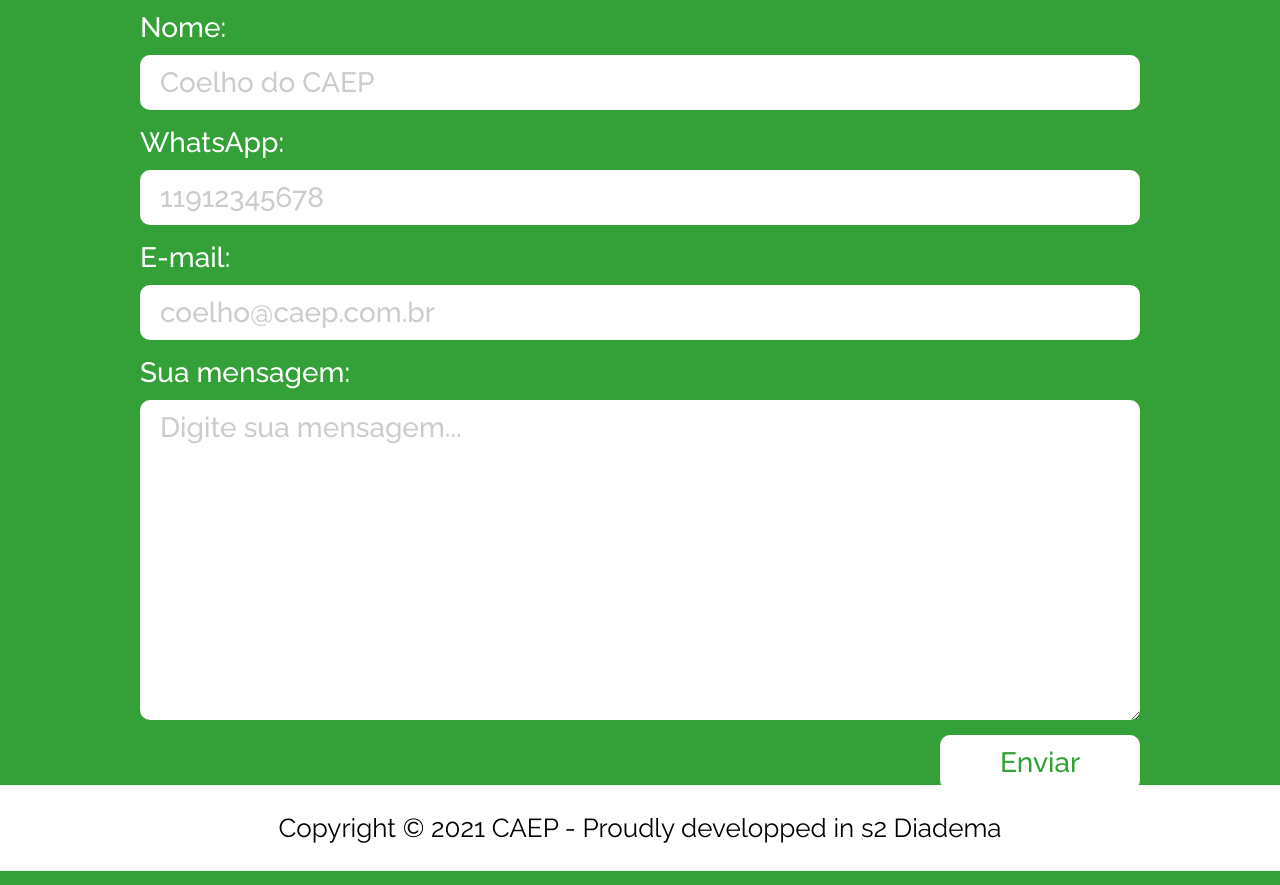
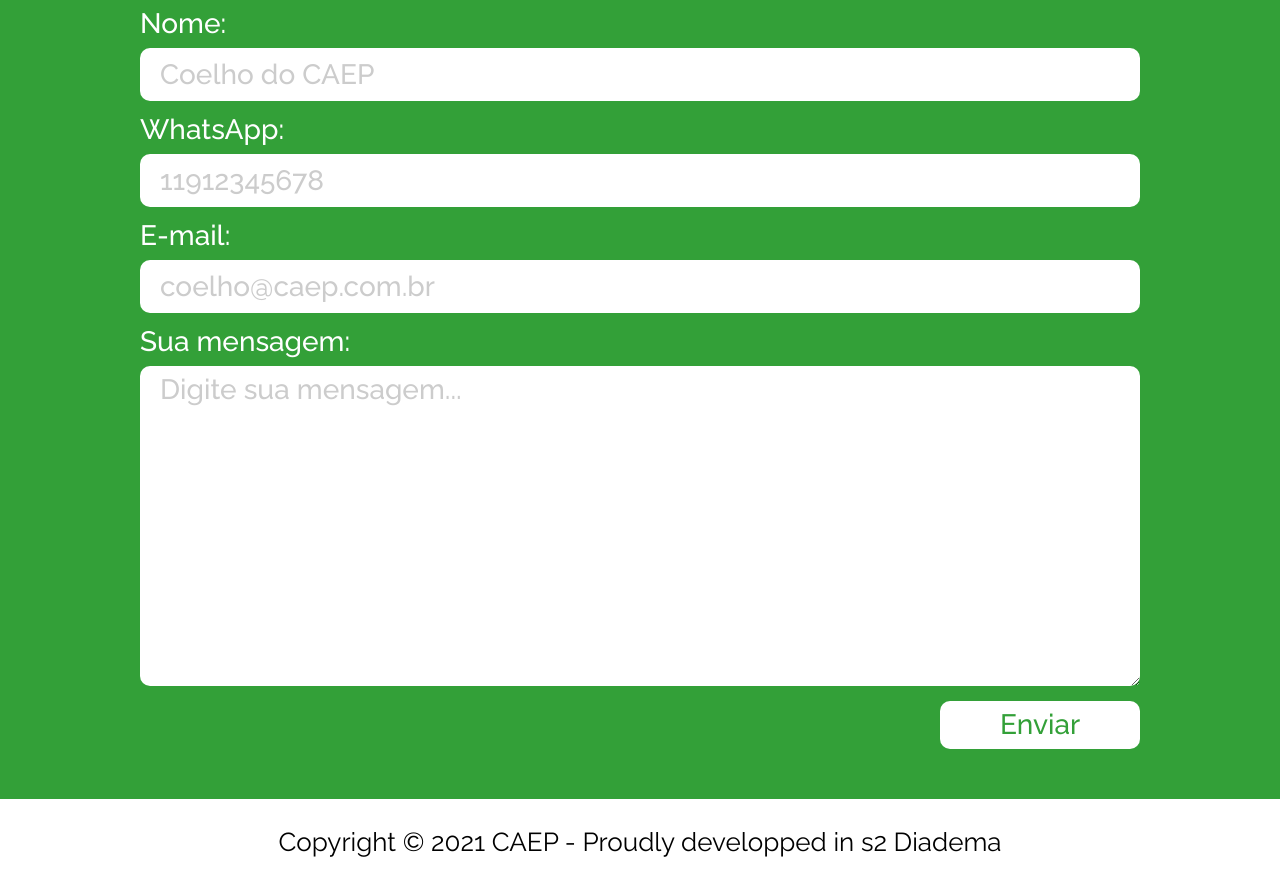
Before and after one commit to caiorogerio/site-caep, a plain HTML site: page informacoes.html in a window 1280 px wide. Shown: the part 1497-2382 px from the top of the page. Drawn offline with Linux system fonts and the light colour scheme.

Commit message:
bugfix for form

```diff
--- a/assets/styles.css
+++ b/assets/styles.css
@@ -309,7 +309,7 @@ main > section {
 }
 
 #comunication p {
-
+	line-height: 100%;
 	font-weight: 500;
 	font-size: 28px;
 	text-align: left;
@@ -359,9 +359,13 @@ main > section {
 	min-height: 300px;
 }
 
-#comunication form input[type='submit'] {
+#comunication form .buttons {
+	text-align: right;
+}
+
+#comunication form .buttons input[type='submit'] {
+	display: inline-block;
 	width: 200px;
-	float: right;
 	cursor: pointer;
 }
 
--- a/informacoes.html
+++ b/informacoes.html
@@ -47,7 +47,7 @@
                      <p><label for="rd-WhattsApp">WhatsApp</label> <input type="tel" name="whatsapp" id="rd-WhattsApp" pattern="\d{10,11}" placeholder="11912345678" maxlength="11"></p>
                      <p><label for="rd-E-mail">E-mail</label> <input type="email" name="email" id="rd-E-mail" placeholder="coelho@caep.com.br"></p>
                      <p><label for="rd-Sua mensagem">Sua mensagem</label> <textarea type="text" name="mensagem" id="rd-Sua mensagem" placeholder="Digite sua mensagem..."></textarea></p>
-                     <p><input type="submit" value="Enviar"></p>
+                     <p class="buttons"><input type="submit" value="Enviar"></p>
                  </form>
              </section>
         </main>
```
